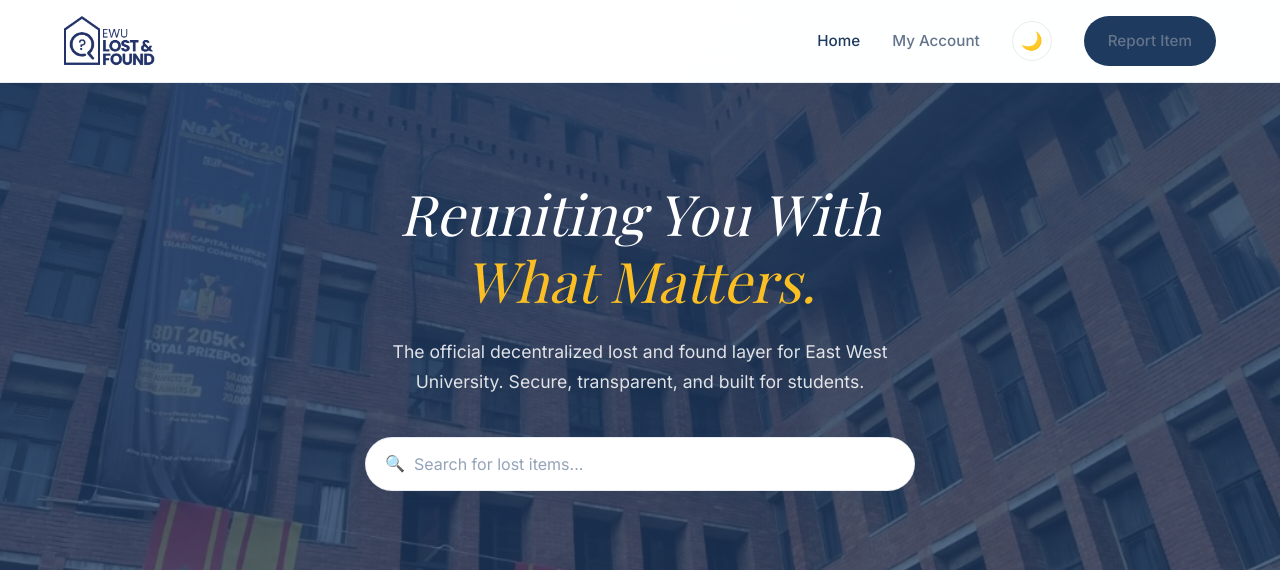
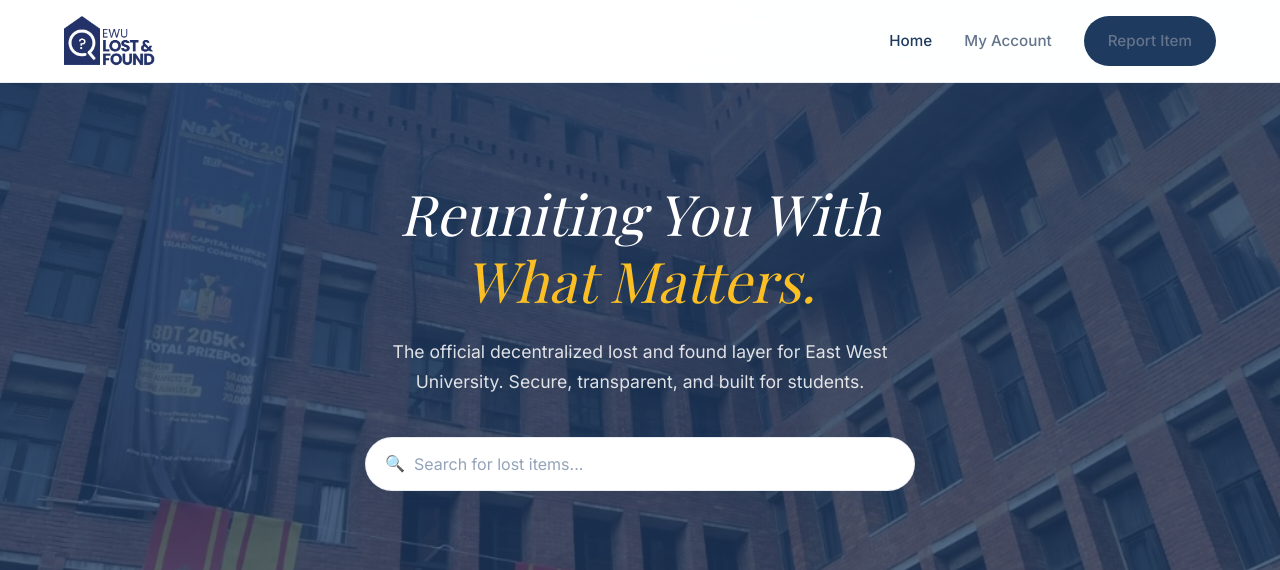
Before and after one commit to ifteyaj/EWU-LostFound, a PHP site: page / in a window 1280 px wide. Shown: the top 570 px of the page. Run offline with PHP 8.4, Linux system fonts and the light colour scheme; data that the repository does not hold is empty; some web fonts are replaced.

Commit message:
chore: Remove theme toggle button from navigation and add a new logo image.

```diff
--- a/found.php
+++ b/found.php
@@ -15,7 +15,6 @@
             <ul class="nav-links">
                 <li><a href="index.php">Home</a></li>
                 <li><a href="#">My Account</a></li>
-                <li><button class="theme-toggle" title="Toggle theme">🌙</button></li>
                 <li><a href="post_item.php" class="btn-pill">Report Item</a></li>
             </ul>
         </div>
--- a/index.php
+++ b/index.php
@@ -15,7 +15,6 @@
             <ul class="nav-links">
                 <li><a href="index.php" class="active">Home</a></li>
                 <li><a href="#">My Account</a></li>
-                <li><button class="theme-toggle" title="Toggle theme">🌙</button></li>
                 <li><a href="post_item.php" class="btn-pill">Report Item</a></li>
             </ul>
         </div>
--- a/item.php
+++ b/item.php
@@ -47,7 +47,6 @@ $event_date = ($type == 'found') ? $item['date_found'] : $item['date_lost'];
             <ul class="nav-links">
                 <li><a href="index.php">Home</a></li>
                 <li><a href="#">My Account</a></li>
-                <li><button class="theme-toggle" title="Toggle theme">🌙</button></li>
                 <li><a href="post_item.php" class="btn-pill">Report Item</a></li>
             </ul>
         </div>
--- a/lost.php
+++ b/lost.php
@@ -15,7 +15,6 @@
             <ul class="nav-links">
                 <li><a href="index.php">Home</a></li>
                 <li><a href="#">My Account</a></li>
-                <li><button class="theme-toggle" title="Toggle theme">🌙</button></li>
                 <li><a href="post_item.php" class="btn-pill">Report Item</a></li>
             </ul>
         </div>
--- a/post_item.php
+++ b/post_item.php
@@ -80,7 +80,6 @@ if ($_SERVER['REQUEST_METHOD'] == 'POST') {
             <ul class="nav-links">
                 <li><a href="index.php">Home</a></li>
                 <li><a href="#">My Account</a></li>
-                <li><button class="theme-toggle" title="Toggle theme">🌙</button></li>
                 <li><a href="post_item.php" class="btn-pill">Report Item</a></li>
             </ul>
         </div>
```
Also changed, not shown: assets/img/logo.png.
